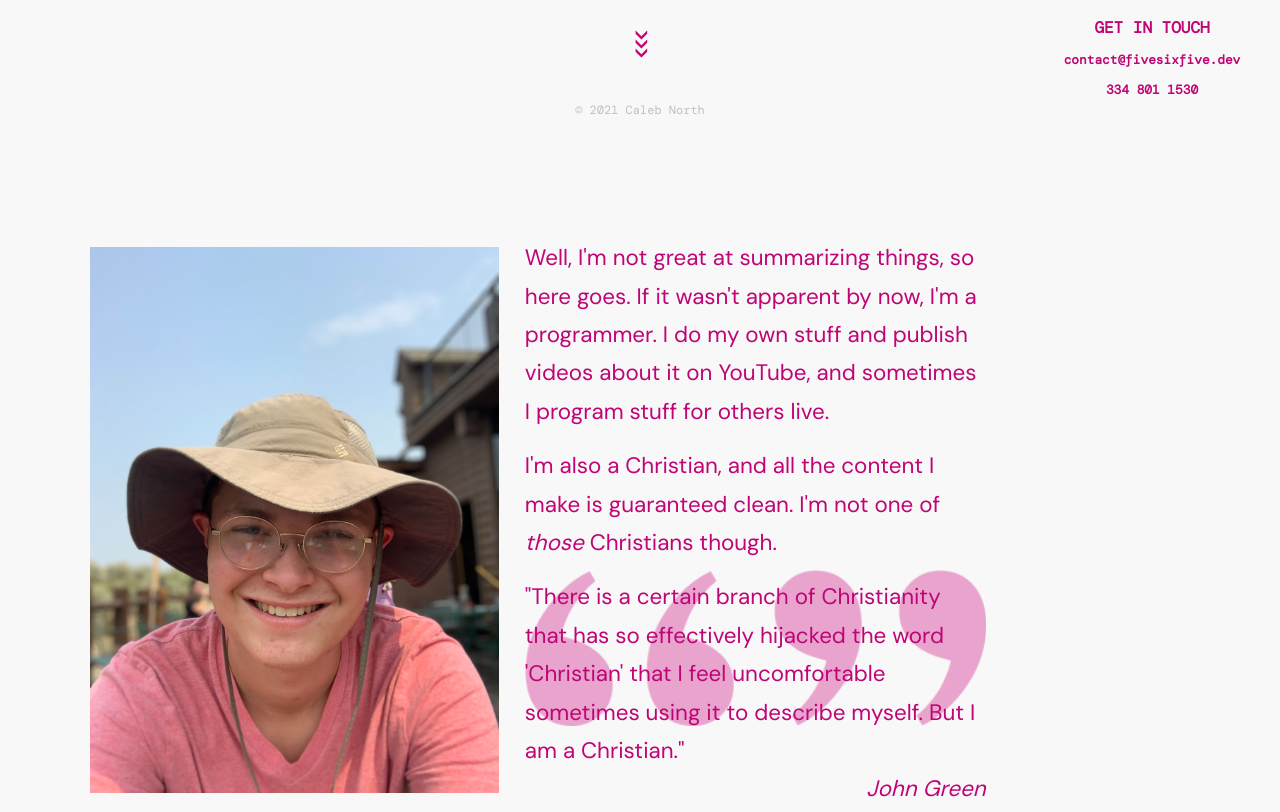
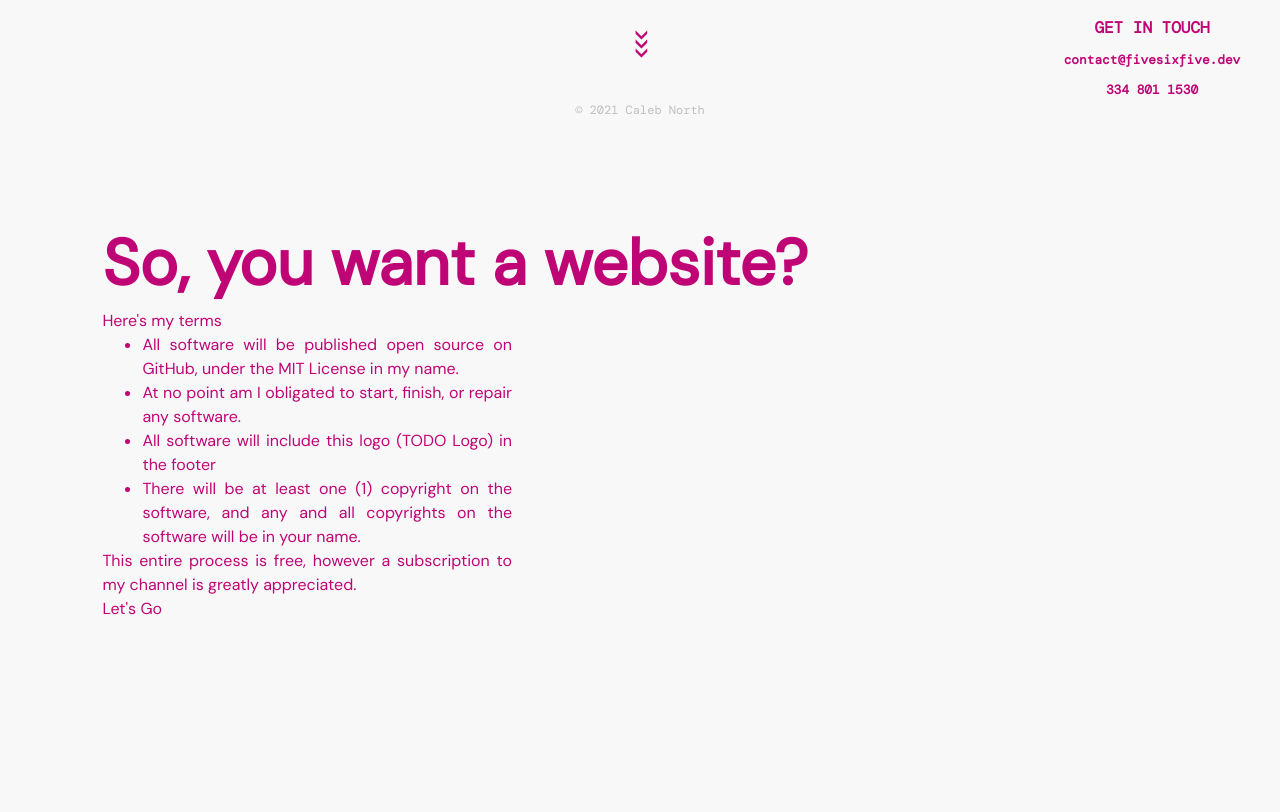
Before and after one commit to thefivesixfive/fivesixfive.dev, a plain HTML site: page index.html in a window 1280 px wide. Shown: the part 680-1492 px from the top of the page. Drawn offline with nearby package versions, Linux system fonts and the light colour scheme; a web font is replaced by a local one.

Commit message:
request page progress

```diff
--- a/index.html
+++ b/index.html
@@ -104,6 +104,28 @@
                 </div>
             </div>
 
+            <!-- Request Page -->
+            <div id=requestpage>
+                <!-- Page Content -->
+                <div id=requestpagecontent>
+                    <!-- Title -->
+                    <p id=requestpagetitle>So, you want a website?</p>
+                    <!-- Terms -->
+                    <div id=requestpageterms>
+                        <p>Here's my terms</p>
+                        <ul>
+                            <li>All software will be published open source on GitHub, under the MIT License in my name.</li>
+                            <li>At no point am I obligated to start, finish, or repair any software.</li>
+                            <li>All software will include this logo (TODO Logo) in the footer</li>
+                            <li>There will be at least one (1) copyright on the software, and any and all copyrights on the software will be in your name.</li>
+                        </ul>
+                        <p>This entire process is free, however a subscription to my channel is greatly appreciated.
+                        </p>
+                        <a>Let's Go</a>
+                    </div>
+                </div>
+            </div>
+
             <!-- About-->
             <div class=centered id=aboutpage>
                 <!-- Page Content -->
--- a/scripts/index.js
+++ b/scripts/index.js
@@ -8,10 +8,10 @@ function SetCopyrightYear() {
 function Hamburger() {
     // Get Navbar
     const sidebar = document.getElementById("sidebar");
-    if (sidebar.style.display == "block") {
-        sidebar.style.display = "none";
+    if (sidebar.style.left == "100vw") {
+        sidebar.style.left = "0vw";
     } else {
-        sidebar.style.display = "block";
+        sidebar.style.left = "100vw";
     }
 }
 // Get Latest Video
--- a/styles/index.css
+++ b/styles/index.css
@@ -31,7 +31,7 @@ body {
 }
 
 /* All Pages */
-#homepage, #aboutpage {
+#homepage, #requestpage, #aboutpage {
     z-index: 1;
     /* Sizing */
     height: 100vh;
@@ -44,6 +44,7 @@ body {
 }
 
 /* Home Page */
+
 #homepage {
     /* Font Settings */
     font-family: "DM Mono", monospace;
@@ -92,7 +93,8 @@ body {
     padding-left: 2%;
 }
 
-/* Scroll Notif */
+/* Scroll Notification */
+
 #scrollnotif {
     z-index: 2;
     /* Animation */
@@ -127,13 +129,36 @@ body {
     to { bottom: 12%; }
 }
 
-#homepagecontent {
-    width: 100%;
-    /* Spacing */
-    padding-left: 5vw;
-    padding-right: 5vw;
+/* Request Page */
+
+#requestpagecontent {
+    /* Positioning */
+    padding: 10%;
+    /* Font Settings */
+    font-family: "DM Sans", sans-serif;
+    text-decoration: none;
+    color: var(--primary-color);
 }
+#requestpagetitle {
+    /* Font Settings */
+    font-size: 4em;
+    font-weight: 900;
+}
+#requestpageterms {
+    /* Sizing + Spacing */
+    margin-top: 0.5vh;
+    width: 50%;
+    /* Font Settings */
+    line-height: 1.5em;
+    font-size: 1em;
+    font-weight: 500;
+    /* Font Justification */
+    text-align: justify;
+    text-justify: inter-word;
+}
+
 /* About Page */
+
 #aboutpageportrait, #aboutpagetext {
     /* Sizing */
     height: 100%;
--- a/styles/sidebar.css
+++ b/styles/sidebar.css
@@ -118,11 +118,15 @@
     }
     /* Shared Navbar / Footer */
     #sidebar {
-        display: none;
+        left: 100vw;
         /* Sizing */
         width: 100vw;
         height: 100vh;
+        /* Transition */
+        transition: left 1s ease-in-out;
+        -webkit-transition: left 1s ease-in-out;
     }
+
     /* Copyright */
     #copyright {
         font-size: 1em;
```
